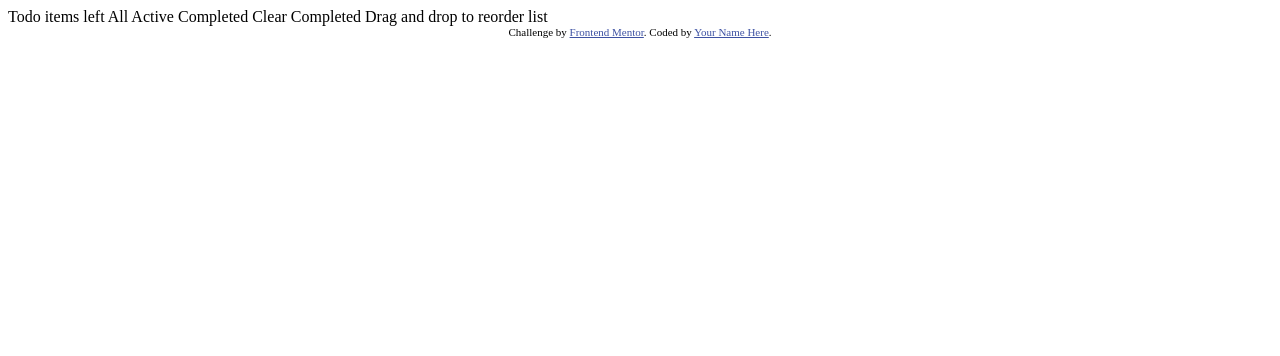
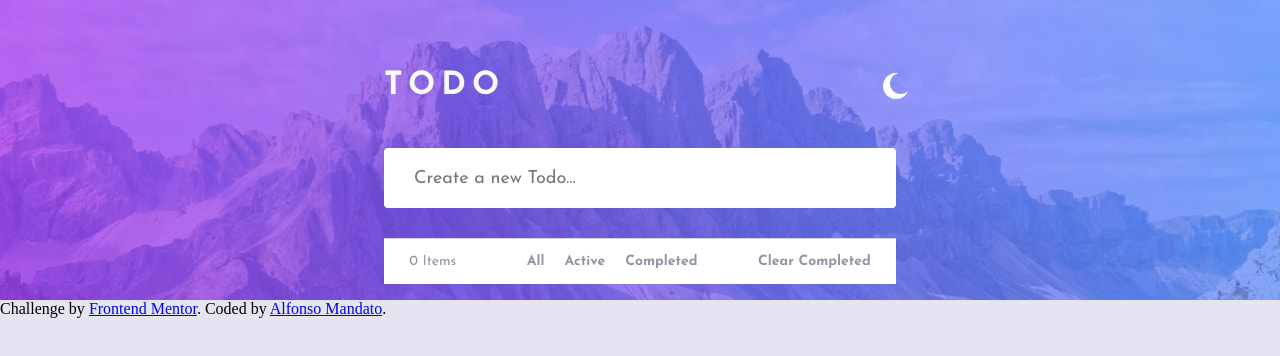
Before and after one commit to Alfonso1998/TodoApp, a plain HTML site: page index.html in a window 1280 px wide. Drawn offline with Linux system fonts and the light colour scheme.

Commit message:
Update index.html
index change

```diff
--- a/index.html
+++ b/index.html
@@ -3,34 +3,61 @@
 <head>
   <meta charset="UTF-8">
   <meta name="viewport" content="width=device-width, initial-scale=1.0"> <!-- displays site properly based on user's device -->
+  <link rel="icon" type="image/png" sizes="32x32" href="./images/favicon-32x32.png">
+  <link rel="stylesheet" href="TodoApp.css">
+  <link rel="stylesheet" href="TodoAppDark.css">
+  <link rel="preconnect" href="https://fonts.googleapis.com">
+  <link rel="stylesheet" href="./fontawesome-free-6.0.0-web/css/all.css">
+  <link rel="preconnect" href="https://fonts.gstatic.com" crossorigin>
+  <link
+      href="https://fonts.googleapis.com/css2?family=Barlow:wght@300;400&family=Josefin+Sans:wght@300;400;700&family=Roboto:wght@500&display=swap"
+      rel="stylesheet">
+  <title>Frontend Mentor | Todo app</title>
+</head>
 
-  <link rel="icon" type="image/png" sizes="32x32" href="./images/favicon-32x32.png">
-
-  <title>Frontend Mentor | Todo app</title>
-
-  <!-- Feel free to remove these styles or customise in your own stylesheet 👍 -->
-  <style>
-    .attribution { font-size: 11px; text-align: center; }
-    .attribution a { color: hsl(228, 45%, 44%); }
-  </style>
-</head>
 <body>
 
-  Todo
+  <!--Inizio dell'app-->
 
-  <!-- Add dynamic number --> items left
+  <header>
+      <div class="titolo">
+          <h1>todo</h1>
+          <img id="Moon"class="Moon" src="images/icon-moon.svg" alt="Moon-NotFound">
+          <img id="Sun" class="Sun" src="images/icon-sun.svg" alt="Sun-NotFound">
+      </div>
 
-  All
-  Active
-  Completed
+      <!--Campo input-->
 
-  Clear Completed
+      <div class="input">
+          <input class="cerca" id="cerca" type="search" placeholder="Create a new Todo...">
+      </div>
 
-  Drag and drop to reorder list
+      <ul class="listatodo" id="listaTodo">
 
+      </ul>
+        <!--Lista degli obbiettivi-->
+      <ul class="obj">
+            <li class="items">
+              <span id="nTodo"> 0 items</span>
+              <ul class="items">
+                  <li><a href="#" id="tutti">all</a></li>
+                  <li><a href="#" id="attivi">active</a></li>
+                  <li><a href="#" id="completati">completed</a></li>
+              </ul>
+              <a href="#" id="clean">clear completed</a>
+          </li>
+      </ul>
+
+  </header>
+
+
+
+
+</body>
+<script src="TodoApp.js"></script>
+
+</html>
   <div class="attribution">
     Challenge by <a href="https://www.frontendmentor.io?ref=challenge" target="_blank">Frontend Mentor</a>.
-    Coded by <a href="#">Your Name Here</a>.
+    Coded by <a href="#">Alfonso Mandato</a>.
   </div>
-</body>
-</html>
```
